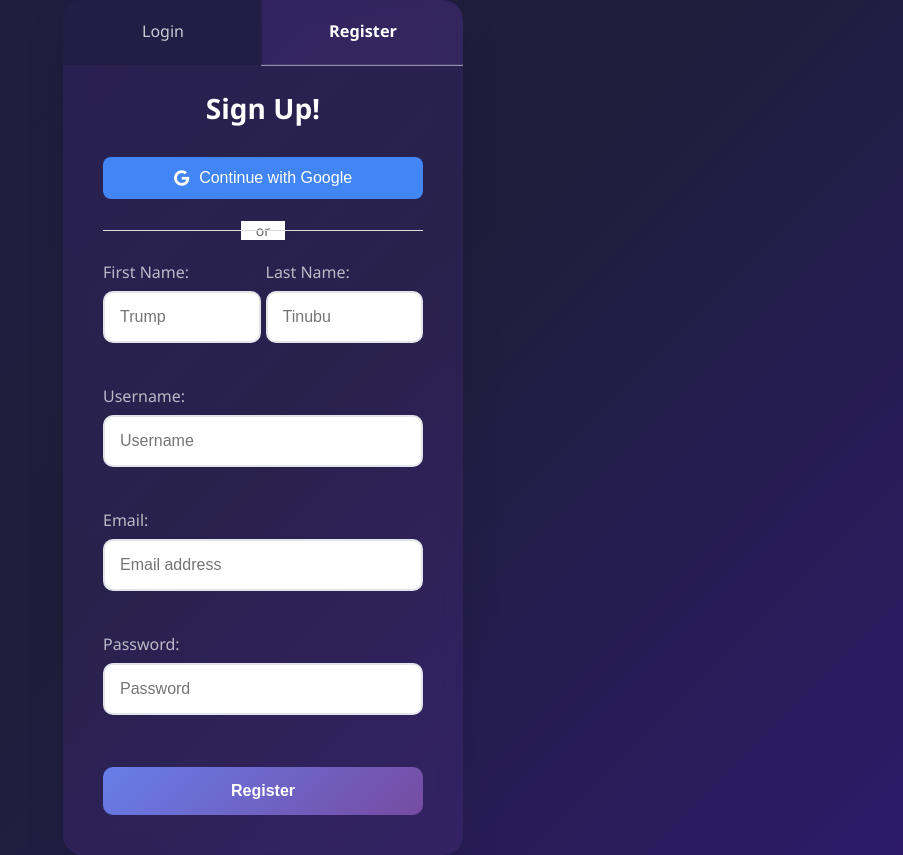
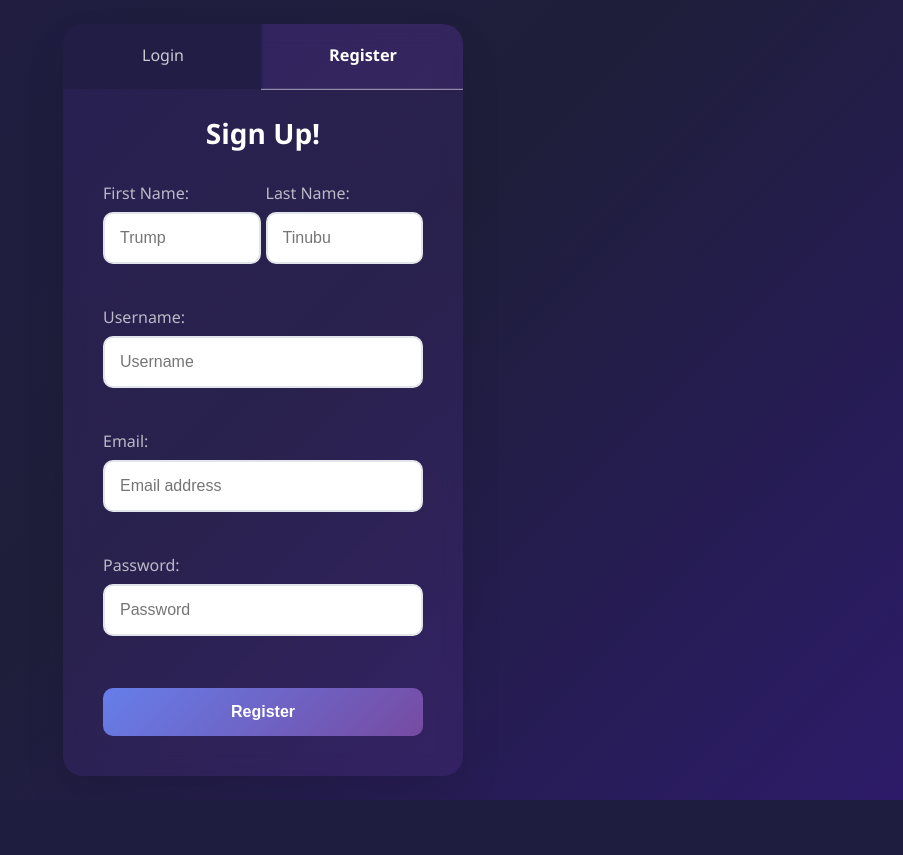
Before and after one commit to Mechamorph1903/Application-Tracker, a Flask app: page /auth/register in a window 1280 px wide. Shown: the whole page, without its empty margins (377-1280 px from the left). After the commit the page ends 800 px from the top, so only its background shows below. Run offline with Flask 3, Linux system fonts and the light colour scheme; some libraries are stand-ins or nearby versions.

Commit message:
yeah were not using google auth

```diff
--- a/app/auth/routes.py
+++ b/app/auth/routes.py
@@ -125,61 +125,6 @@ def login():
 		flash('Invalid email or password.', 'danger')
 		return redirect(url_for('auth.register') + '?tab=login')  # Stay on login tab
 
-@auth.route('/callback')
-def auth_callback():
-	"""Handle OAuth callback from Supabase Auth"""
-	# This route will be called after Google OAuth
-	# The actual user session will be handled by Supabase client-side
-	# We just redirect to a success page that will handle the session client-side
-	return render_template('auth_callback.html')
-
-@auth.route('/oauth-login', methods=['POST'])
-def oauth_login():
-	"""Handle OAuth login from client-side"""
-	try:
-		data = request.get_json()
-		access_token = data.get('access_token')
-		user_data = data.get('user')
-
-		if not access_token or not user_data:
-			return {'error': 'Missing authentication data'}, 400
-
-		# Store Supabase token in session
-		session['supabase_access_token'] = access_token
-
-		# Check if user exists in our database
-		user = User.query.filter_by(email=user_data['email']).first()
-
-		if not user:
-			# Create new user from OAuth data
-			user = User(
-				firstName=user_data.get('user_metadata', {}).get('first_name', user_data.get('email', '').split('@')[0]),
-				lastName=user_data.get('user_metadata', {}).get('last_name', ''),
-				username=user_data.get('email', '').split('@')[0],  # Use email prefix as username
-				email=user_data['email']
-			)
-			user.set_password('oauth_user')  # Placeholder password for OAuth users
-
-			try:
-				user.supabase_user_id = user_data['id']
-				user.needs_migration = False  # OAuth users don't need migration
-			except AttributeError:
-				pass
-
-			db.session.add(user)
-			db.session.commit()
-
-		# Log the user in
-		login_user(user)
-		user.last_seen = datetime.now()
-		db.session.commit()
-
-		return {'success': True}
-
-	except Exception as e:
-		print(f"OAuth login error: {e}")
-		return {'error': str(e)}, 500
-
 @auth.route('/logout')
 def logout():
 	"""Log out the current user and redirect to landing page."""
--- a/app/templates/register.html
+++ b/app/templates/register.html
@@ -37,16 +37,6 @@
       <!--Login-->
       <form method="POST" action="{{ url_for('auth.login') }}" id="loginForm" class="active">
         <h2>Login</h2>
-
-        <!-- Google OAuth Button -->
-        <button type="button" class="google-login-btn" onclick="loginWithGoogle()">
-          <i class="fab fa-google"></i> Continue with Google
-        </button>
-
-        <div class="divider">
-          <span>or</span>
-        </div>
-
         <label>Email:</label>
         <input type="email" name="email" placeholder="delusion@gunners.com" required><br>
         <label>Password:</label>
@@ -60,15 +50,6 @@
       <!--Register-->
       <form method="POST" action="{{ url_for('auth.register') }}" id="registerForm">
         <h2>Sign Up!</h2>
-
-        <!-- Google OAuth Button -->
-        <button type="button" class="google-login-btn" onclick="signUpWithGoogle()">
-          <i class="fab fa-google"></i> Continue with Google
-        </button>
-
-        <div class="divider">
-          <span>or</span>
-        </div>
 
         <div class="name-container">
           <div><label>First Name:</label>
@@ -96,83 +77,6 @@
 
     <script src="{{ url_for('static', filename='js/tabs.js') }}"></script>
 
-    <!-- Supabase Client for Google OAuth -->
-    <script type="module">
-      import { createClient } from 'https://cdn.jsdelivr.net/npm/@supabase/supabase-js@2/+esm'
-
-      const supabase = createClient(
-        '{{ config.SUPABASE_URL or "https://yzrfoxjwqlthhmwvqguu.supabase.co" }}',
-        '{{ config.SUPABASE_ANON_KEY or "eyJhbGciOiJIUzI1NiIsInR5cCI6IkpXVCJ9.eyJpc3MiOiJzdXBhYmFzZSIsInJlZiI6Inl6cmZveGp3cWx0aGhtd3ZxZ3V1Iiwicm9sZSI6ImFub24iLCJpYXQiOjE3NTIzNzM4NTcsImV4cCI6MjA2Nzk0OTg1N30.kX-Ez4vTYL5qKa8F8dylV7YJvCht_66UG7_w1Z6UwfA" }}'
-      )
-
-      window.loginWithGoogle = async () => {
-        const { data, error } = await supabase.auth.signInWithOAuth({
-          provider: 'google',
-          options: {
-            redirectTo: window.location.origin + '/auth/callback'
-          }
-        })
-        if (error) console.error('Login error:', error)
-      }
-
-      window.signUpWithGoogle = async () => {
-        const { data, error } = await supabase.auth.signInWithOAuth({
-          provider: 'google',
-          options: {
-            redirectTo: window.location.origin + '/auth/callback'
-          }
-        })
-        if (error) console.error('Signup error:', error)
-      }
-    </script>
-
-    <style>
-    .google-login-btn {
-      width: 100%;
-      padding: 12px;
-      background: #4285f4;
-      color: white;
-      border: none;
-      border-radius: 8px;
-      font-size: 16px;
-      font-weight: 500;
-      cursor: pointer;
-      margin-bottom: 20px;
-      display: flex;
-      align-items: center;
-      justify-content: center;
-      gap: 10px;
-      transition: background-color 0.3s;
-    }
-
-    .google-login-btn:hover {
-      background: #3367d6;
-    }
-
-    .divider {
-      text-align: center;
-      margin: 20px 0;
-      position: relative;
-    }
-
-    .divider:before {
-      content: '';
-      position: absolute;
-      top: 50%;
-      left: 0;
-      right: 0;
-      height: 1px;
-      background: #ddd;
-    }
-
-    .divider span {
-      background: white;
-      padding: 0 15px;
-      color: #666;
-      font-size: 14px;
-    }
-    </style>
-
     <!-- Flash Message Auto-Dismiss -->
     <script>
       // Auto-dismiss flash messages after 5 seconds
```
Also changed, not shown: app/templates/auth_callback.html (deleted, +0 -99 lines).
